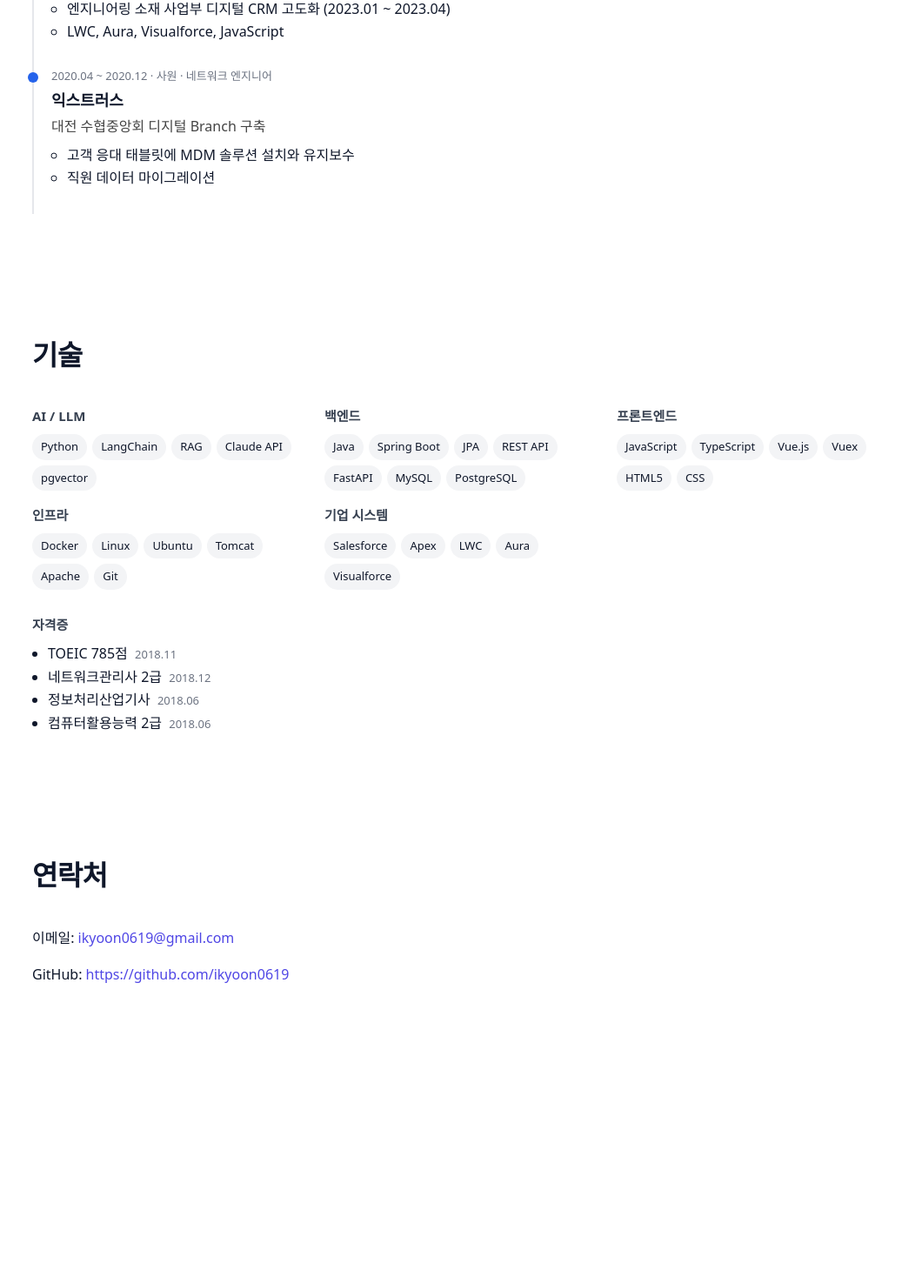
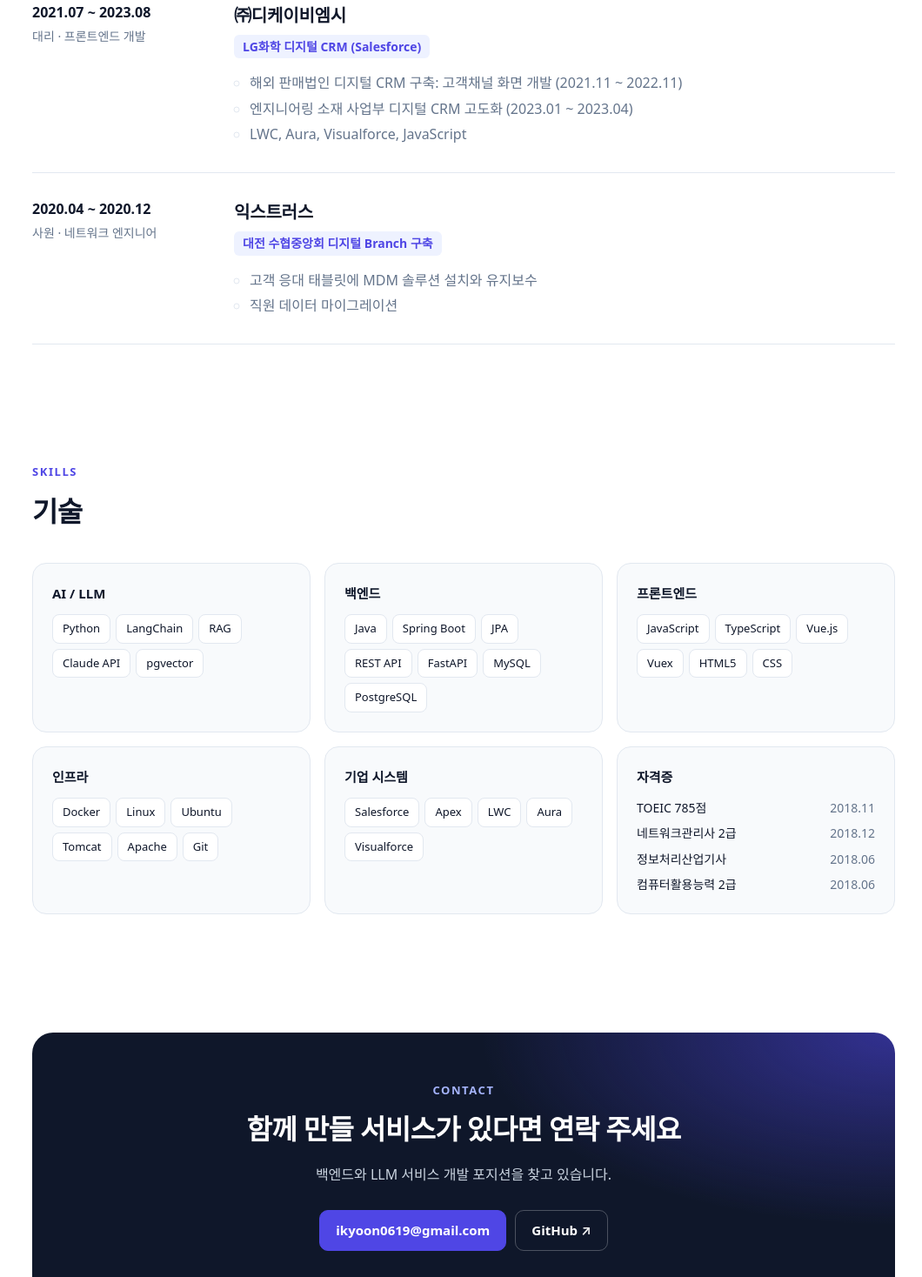
Before and after one commit to ikyoon0619/portfolio-site, a Vue app: page / in a window 1280 px wide. Shown: the part 2627-4095 px from the top of the page at 87% size, without its empty margins (107-1167 px from the left). Before the commit the page ends 3801 px from the top, so only its background shows below. Built offline with nearby package versions, Linux system fonts and the light colour scheme; a web font is replaced by a local one.

Commit message:
feat: 경력·기술·연락처 섹션 디자인 개선

```diff
--- a/src/components/CareerSection.vue
+++ b/src/components/CareerSection.vue
@@ -4,15 +4,23 @@ import { career } from "../data/career";
 
 <template>
   <section id="career" class="section">
+    <p class="eyebrow">Career</p>
     <h2>경력</h2>
     <ol class="timeline">
       <li v-for="c in career" :key="c.period" class="item">
-        <p class="period">{{ c.period }} · {{ c.role }}</p>
-        <h3>{{ c.company }}</h3>
-        <p class="project">{{ c.project }}</p>
-        <ul class="tasks">
-          <li v-for="t in c.tasks" :key="t">{{ t }}</li>
-        </ul>
+        <!-- 왼쪽: 기간과 직급 -->
+        <div class="when">
+          <p class="period">{{ c.period }}</p>
+          <p class="role">{{ c.role }}</p>
+        </div>
+        <!-- 오른쪽: 회사, 프로젝트, 한 일 -->
+        <div class="body">
+          <h3>{{ c.company }}</h3>
+          <p class="project">{{ c.project }}</p>
+          <ul class="tasks">
+            <li v-for="t in c.tasks" :key="t">{{ t }}</li>
+          </ul>
+        </div>
       </li>
     </ol>
   </section>
@@ -22,39 +30,62 @@ import { career } from "../data/career";
 .timeline {
   list-style: none;
   margin: 0;
-  padding: 0 0 0 20px;
-  border-left: 2px solid #e5e7eb; /* 세로선 */
+  padding: 0;
 }
 .item {
-  position: relative;
-  padding-bottom: 28px;
+  display: grid;
+  grid-template-columns: 200px 1fr; /* 왼쪽 200px, 오른쪽 나머지 */
+  gap: 32px;
+  padding: 28px 0;
+  border-top: 1px solid var(--border); /* 항목 사이 구분선 */
 }
-.item::before {
-  /* 세로선 위의 점 */
-  content: "";
-  position: absolute;
-  left: -27px;
-  top: 6px;
-  width: 12px;
-  height: 12px;
-  border-radius: 50%;
-  background: #2563eb;
+.item:last-child {
+  border-bottom: 1px solid var(--border); /* 마지막 항목은 아래에도 선 */
 }
 .period {
   margin: 0;
-  font-size: 13px;
-  color: #6b7280;
+  font-weight: 700;
+  font-variant-numeric: tabular-nums; /* 숫자 폭을 같게 → 날짜 세로 정렬 */
+}
+.role {
+  margin: 2px 0 0;
+  font-size: 14px;
+  color: var(--text-sub);
 }
 h3 {
-  margin: 2px 0;
-  font-size: 18px;
+  margin: 0;
+  font-size: 20px;
+  letter-spacing: -0.01em;
 }
+/* 프로젝트명: 연보라 바탕 꼬리표 */
 .project {
-  margin: 0 0 6px;
-  color: #444;
+  display: inline-block;
+  margin: 6px 0 12px;
+  padding: 2px 10px;
+  border-radius: 6px;
+  font-size: 14px;
+  font-weight: 600;
+  background: var(--accent-soft);
+  color: var(--accent);
 }
 .tasks {
   margin: 0;
   padding-left: 18px;
+  color: var(--text-sub);
+}
+.tasks li {
+  margin: 3px 0;
+}
+.tasks li::marker {
+  color: var(--border); /* 글머리 점을 연하게 */
+}
+
+/* 폰: 기간을 위, 내용을 아래로 */
+@media (max-width: 600px) {
+  .item {
+    grid-template-columns: 1fr;
+    gap: 8px;
+    padding: 22px 0;
+  }
 }
 </style>
--- a/src/components/ContactSection.vue
+++ b/src/components/ContactSection.vue
@@ -4,15 +4,81 @@ import { profile } from "../data/profile";
 
 <template>
   <section id="contact" class="section">
-    <h2>연락처</h2>
-    <p v-if="profile.email">
-      이메일: <a :href="`mailto:${profile.email}`">{{ profile.email }}</a>
-    </p>
-    <p>
-      GitHub:
-      <a :href="profile.github" target="_blank" rel="noopener">{{
-        profile.github
-      }}</a>
-    </p>
+    <div class="box">
+      <p class="eyebrow">Contact</p>
+      <h2>함께 만들 서비스가 있다면 연락 주세요</h2>
+      <p class="desc">백엔드와 LLM 서비스 개발 포지션을 찾고 있습니다.</p>
+      <div class="cta">
+        <!-- 이메일이 비어 있으면 버튼을 숨김 -->
+        <a
+          v-if="profile.email"
+          :href="`mailto:${profile.email}`"
+          class="btn primary"
+          >{{ profile.email }}</a
+        >
+        <a
+          :href="profile.github"
+          target="_blank"
+          rel="noopener"
+          class="btn ghost"
+          >GitHub ↗</a
+        >
+      </div>
+    </div>
+    <footer class="footer">
+      © 2026 {{ profile.name }} · Vue 3 + Vite로 만들었습니다
+    </footer>
   </section>
 </template>
+
+<style scoped>
+.box {
+  padding: 56px 48px;
+  border-radius: 24px;
+  text-align: center;
+  color: #fff;
+  background:
+    /* 오른쪽 위 보라빛: 포인트색 55% + 투명 45% */
+    radial-gradient(
+      80% 120% at 100% 0%,
+      color-mix(in srgb, var(--accent) 55%, transparent),
+      transparent 60%
+    ),
+    #0f172a;
+}
+.box .eyebrow {
+  color: #a5b4fc; /* 어두운 배경에서 잘 보이는 밝은 보라 */
+}
+.box h2 {
+  color: #fff;
+  margin-bottom: 12px;
+}
+.desc {
+  margin: 0 auto 28px;
+  max-width: 520px;
+  color: #cbd5e1;
+}
+.cta {
+  display: flex;
+  gap: 10px;
+  justify-content: center;
+  flex-wrap: wrap;
+}
+.ghost {
+  background: transparent;
+  color: #fff;
+  border-color: rgba(255, 255, 255, 0.25);
+}
+.footer {
+  padding: 40px 0 32px;
+  text-align: center;
+  font-size: 13px;
+  color: var(--text-sub);
+}
+
+@media (max-width: 600px) {
+  .box {
+    padding: 40px 20px;
+  }
+}
+</style>
--- a/src/components/SkillsSection.vue
+++ b/src/components/SkillsSection.vue
@@ -4,8 +4,10 @@ import { skills, certifications } from "../data/skills";
 
 <template>
   <section id="skills" class="section">
+    <p class="eyebrow">Skills</p>
     <h2>기술</h2>
     <div class="groups">
+      <!-- 기술 그룹 5개 -->
       <div v-for="s in skills" :key="s.group" class="group">
         <h3>{{ s.group }}</h3>
         <div class="tags">
@@ -14,28 +16,36 @@ import { skills, certifications } from "../data/skills";
           }}</span>
         </div>
       </div>
+      <!-- 자격증도 같은 박스 모양으로 -->
+      <div class="group">
+        <h3>자격증</h3>
+        <ul class="certs">
+          <li v-for="c in certifications" :key="c.name">
+            <span>{{ c.name }}</span
+            ><span class="date">{{ c.date }}</span>
+          </li>
+        </ul>
+      </div>
     </div>
-
-    <h3 class="cert-title">자격증</h3>
-    <ul class="certs">
-      <li v-for="c in certifications" :key="c.name">
-        {{ c.name }} <span class="date">{{ c.date }}</span>
-      </li>
-    </ul>
   </section>
 </template>
 
 <style scoped>
+/* 칸 최소 300px, 들어가는 만큼 자동으로 칸 수 결정 (넓은 화면 3칸, 폰 1칸) */
 .groups {
   display: grid;
-  grid-template-columns: repeat(auto-fill, minmax(260px, 1fr));
+  grid-template-columns: repeat(auto-fill, minmax(300px, 1fr));
   gap: 16px;
 }
-.group h3,
-.cert-title {
-  margin: 0 0 8px;
+.group {
+  padding: 22px;
+  background: var(--bg-soft);
+  border: 1px solid var(--border);
+  border-radius: var(--radius);
+}
+.group h3 {
+  margin: 0 0 12px;
   font-size: 15px;
-  color: #374151;
 }
 .tags {
   display: flex;
@@ -44,20 +54,26 @@ import { skills, certifications } from "../data/skills";
 }
 .tag {
   font-size: 13px;
-  padding: 4px 10px;
-  border-radius: 999px;
-  background: #f3f4f6;
-}
-.cert-title {
-  margin-top: 28px;
+  font-weight: 500;
+  padding: 5px 11px;
+  border-radius: 8px;
+  background: var(--surface); /* 회색 박스 위의 흰 태그 */
+  border: 1px solid var(--border);
 }
 .certs {
+  list-style: none;
   margin: 0;
-  padding-left: 18px;
+  padding: 0;
+  display: grid;
+  gap: 6px;
+  font-size: 14px;
+}
+.certs li {
+  display: flex;
+  justify-content: space-between; /* 이름은 왼쪽, 날짜는 오른쪽 끝 */
 }
 .date {
-  color: #6b7280;
-  font-size: 13px;
-  margin-left: 4px;
+  color: var(--text-sub);
+  font-variant-numeric: tabular-nums;
 }
 </style>
```
